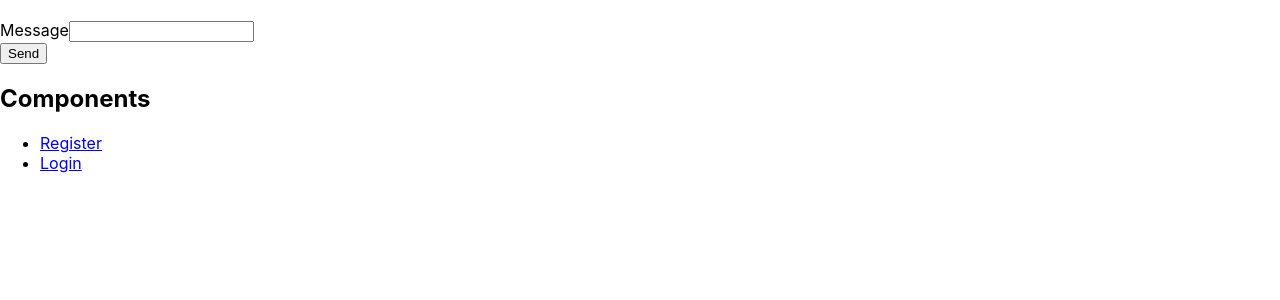
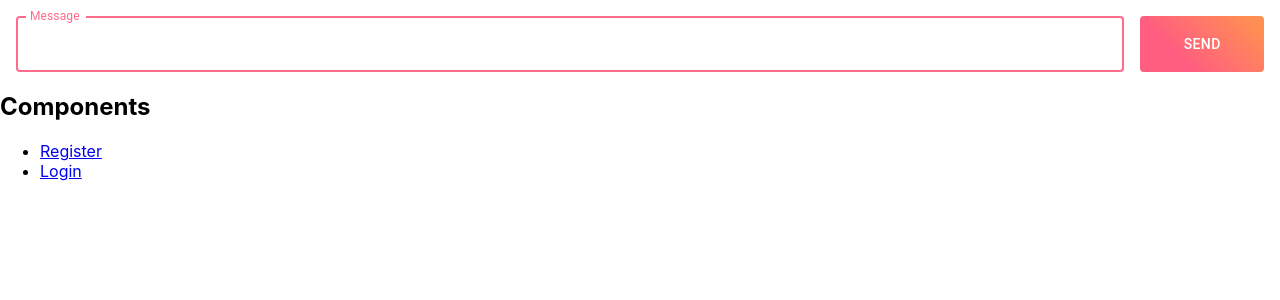
Before and after one commit to HardPocketRocket/thesis-web-application, a React (Create React App) app in the folder frontend/: page /message/1 in a window 1280 px wide. Shown: the top 300 px of the page. Built offline with nearby package versions, Linux system fonts and the light colour scheme; no server answers.

Commit message:
Finished UI for messaging service

```diff
--- a/frontend/src/components/message.component.js
+++ b/frontend/src/components/message.component.js
@@ -1,7 +1,13 @@
 import React, { Component } from 'react';
 import axios from 'axios';
 
-import { withStyles, Box, Typography } from '@material-ui/core';
+import {
+	withStyles,
+	Box,
+	Typography,
+	TextField,
+	Button
+} from '@material-ui/core';
 
 const socket = require('socket.io-client');
 let socketClient;
@@ -14,29 +20,70 @@ const styles = {
 		spacing: 2
 	},
 	sentMessage: {
+		flex: '0 1 auto',
 		marginTop: 16,
 		marginRight: 16,
 		borderRadius: '12px',
-		width: '40%',
-		maxWidth: 400,
+		maxWidth: '40%',
 		minHeight: '32px',
 		alignSelf: 'flex-end',
-		background: 'linear-gradient(45deg, #FE6B8B 30%, #FF8E53 90%)'
+		background: 'linear-gradient(45deg, #FE6B8B 25%, #FF8E53 90%)'
+
 	},
 	receivedMessage: {
+		flex: '0 1 auto',
 		marginTop: 16,
 		marginLeft: 16,
 		borderRadius: '12px',
-		width: '40%',
-		maxWidth: 400,
+		maxWidth: '40%',
 		minHeight: '32px',
 		alignSelf: 'flex-start',
-		background: 'linear-gradient(45deg, #FE6B8B 30%, #FF8E53 90%)'
+		background: 'linear-gradient(45deg, #9d47bf 1%, #FE6B8B 90%)',
 	},
 	text: {
+		color: 'white',
+		wordBreak: 'break-all',
 		paddingLeft: '8px',
 		paddingRight: '8px',
-		paddingTop: '5px'
+		paddingTop: '5px',
+		alignSelf: 'flex-start',
+	},
+	textField: {
+		width: '90%'
+	},
+	outlinedRoot: {
+		'&:hover $notchedOutline': {
+			borderColor: '#FF8E53',
+			borderWidth: 2
+		},
+		'&$focused $notchedOutline': {
+			borderColor: '#FE6B8B',
+			borderWidth: 2
+		}
+	},
+	notchedOutline: {},
+	focused: {},
+	label: {
+		'&$focusedLabel': {
+			color: '#FE6B8B'
+		}
+	},
+	focusedLabel: {},
+	button: {
+		background: 'linear-gradient(45deg, #ff5e81 30%, #FF8E53 90%)',
+		border: 0,
+		color: 'white',
+		width: '10%',
+		minHeight: '56px',
+		marginLeft: '16px'
+	},
+	messageBox: {
+		display: 'flex',
+		flexDirection: 'row',
+		marginTop: 16,
+		marginBottom: 16,
+		marginLeft: 16,
+		marginRight: 16
 	}
 };
 
@@ -135,6 +182,10 @@ class MessageComponent extends Component {
 
 			console.log(this.state.messageList);
 		});
+
+		this.setState({
+			message: ''
+		})
 	}
 
 	render() {
@@ -151,15 +202,17 @@ class MessageComponent extends Component {
 
 				if (sessionStorage.getItem('id') === message.from) {
 					messageClass = classes.sentMessage;
-					textAlign = 'right'
 				} else {
 					messageClass = classes.receivedMessage;
-					textAlign = 'left'
 				}
 
 				return (
-					<Box textAlign={textAlign} className={messageClass} key={message._id}>
-						<Typography className={classes.text}>{message.message}</Typography>
+					<Box
+						className={messageClass}
+						key={message._id}>
+						<Typography className={classes.text}>
+							{message.message}
+						</Typography>
 					</Box>
 				);
 			});
@@ -169,18 +222,42 @@ class MessageComponent extends Component {
 
 		return (
 			<div>
+				<Messages messages={this.state.messageList} />
 				<form onSubmit={this.onSubmit}>
-					<br />
-					<label>Message</label>
-					<input
-						type='text'
-						value={this.state.message}
-						onChange={this.onChangeMessage}
-					/>
-					<br />
-					<input type='submit' value='Send' />
+					<Box className={classes.messageBox}>
+						<TextField
+							className={classes.textField}
+							required
+							autoFocus
+							variant='outlined'
+							label='Message'
+							type='text'
+							value={this.state.message}
+							onChange={this.onChangeMessage}
+							InputProps={{
+								classes: {
+									root: classes.outlinedRoot,
+									notchedOutline: classes.notchedOutline,
+									focused: classes.focused
+								}
+							}}
+							InputLabelProps={{
+								classes: {
+									root: classes.label,
+									focused: classes.focusedLabel
+								},
+								required: false
+							}}
+						/>
+						<Button
+							className={classes.button}
+							variant='outlined'
+							type='submit'
+							value='submit'>
+							Send
+						</Button>
+					</Box>
 				</form>
-				<Messages messages={this.state.messageList} />
 			</div>
 		);
 	}
```
